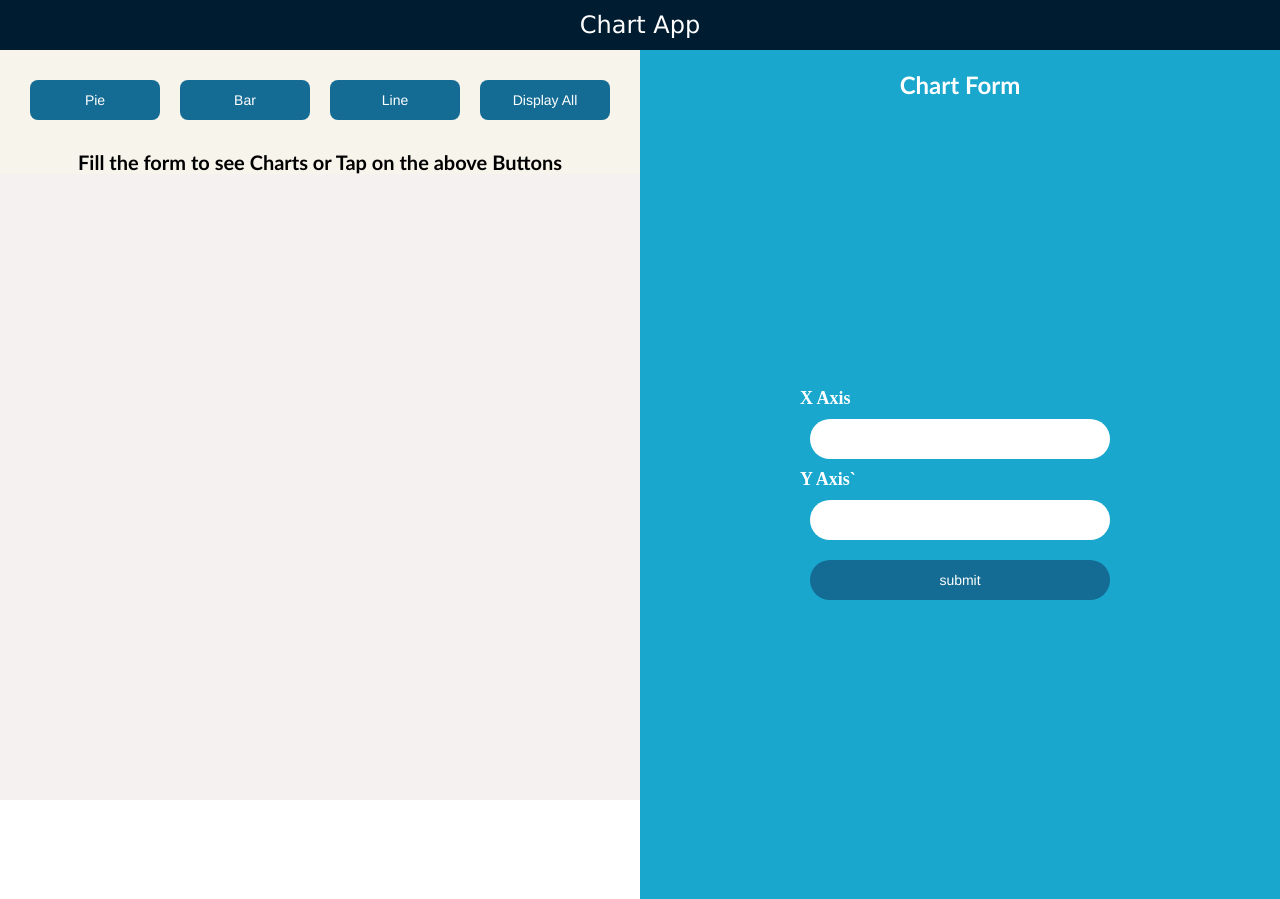
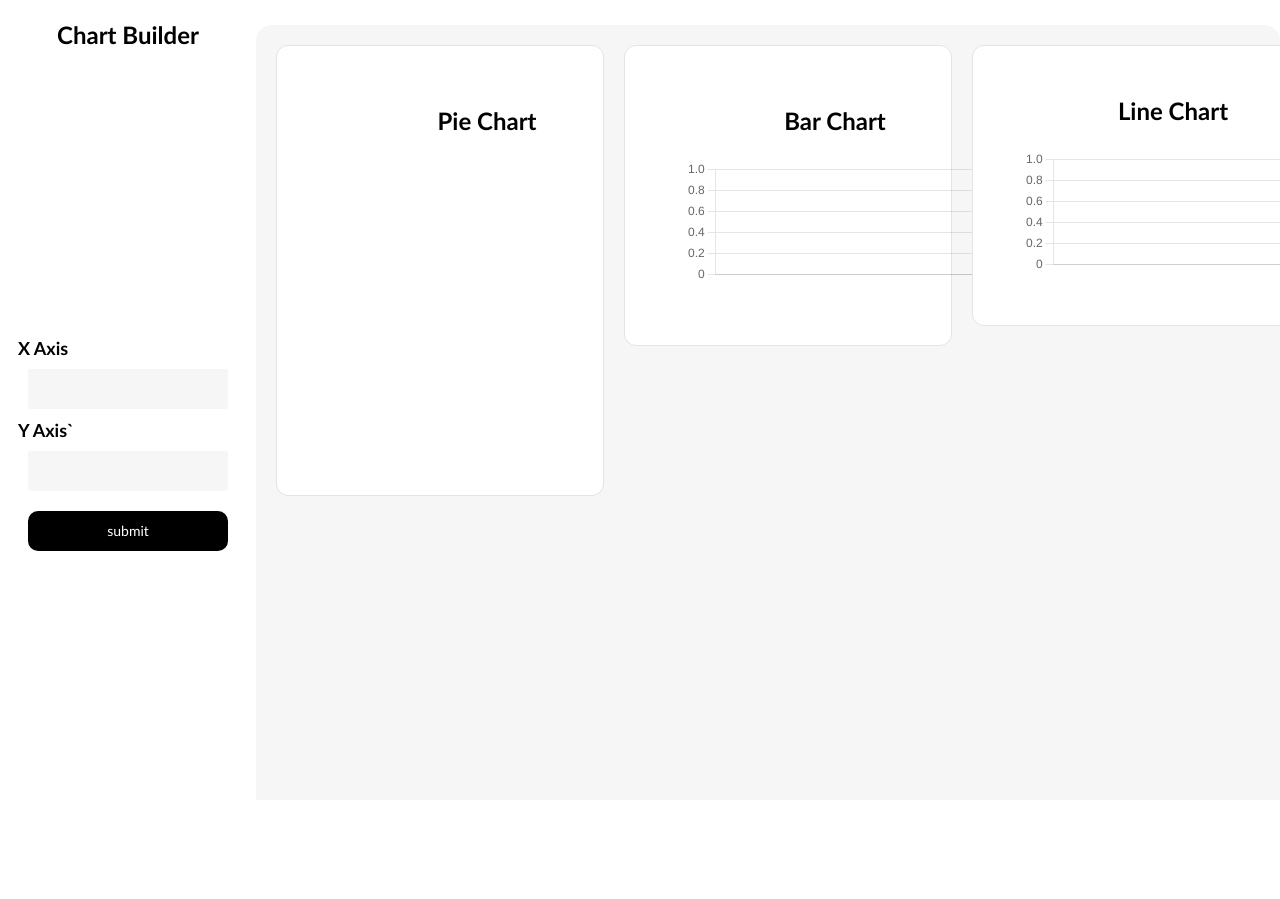
Before and after one commit to harshitdubey8/Chart-builder-app, a React (Create React App) app: page / in a window 1280 px wide. After the commit the page ends 800 px from the top, so only its background shows below. Built offline with nearby package versions, Linux system fonts and the light colour scheme; the HTML template or start-up script is replaced by a standard one.

Commit message:
Fixed UI

```diff
--- a/src/App.css
+++ b/src/App.css
@@ -1,4 +1,5 @@
 .App {
-  background-color: #f6f1f1;
-  height: 100vh;
+  /* background-color: #f6f1f1; */
+  background-color: #ffffff;
+  height: 100%;
 }
--- a/src/App.js
+++ b/src/App.js
@@ -1,11 +1,11 @@
-import Header from "./UI/Header";
+import Header from "./ui/Header";
 import HomeChart from "./components/HomeChart";
 import "./App.css";
 
 function App() {
   return (
     <div className="App">
-      <Header />
+      {/* <Header /> */}
       <HomeChart />
     </div>
   );
--- a/src/UI/ChartButton.js
+++ b/src/UI/ChartButton.js
@@ -15,11 +15,10 @@ const Button = styled.button`
   border-style: none;
   width: 200px;
   box-sizing: border-box;
-  color: #ffffff;
+
   cursor: pointer;
   display: inline-block;
-  font-family: "Haas Grot Text R Web", "Helvetica Neue", Helvetica, Arial,
-    sans-serif;
+
   font-size: 14px;
   font-weight: 500;
   height: 40px;
@@ -44,10 +43,12 @@ const Button = styled.button`
   ${(props) =>
     props.type === "submit" &&
     `
-     width: 300px;
-     border-radius : 30px;
+     width: 200px;
+     border-radius : 10px;
+     background-color : black !important;
+     color: #ffffff !important;
+
   `}
-  background-color: ${(props) => (props.isActive ? "#001C30  " : "#146c94")};
 `;
 
 export default ChartButton;
--- a/src/UI/ChartCard.js
+++ b/src/UI/ChartCard.js
@@ -6,12 +6,14 @@ const ChartCard = (props) => {
 };
 
 const CardWrapper = styled.section`
-  background-color: #e8f6ef;
-  box-shadow: rgba(0, 0, 0, 0.24) 0px 3px 8px;
+  background-color: #ffffff;
+  /* box-shadow: rgba(0, 0, 0, 0.24) 0px 3px 8px; */
+
   display: flex;
-  width: fit-content;
+  width: 100%;
   height: fit-content;
-  border-radius: 30px;
+  border-radius: 12px;
+  border: 1px solid #e4e4e4;
   margin: 20px;
   padding: 30px;
 `;
--- a/src/components/BarChart.js
+++ b/src/components/BarChart.js
@@ -1,4 +1,4 @@
-import { Bar } from "react-chartjs-2";
+import { Bar, Scatter } from "react-chartjs-2";
 import { styled } from "styled-components";
 export const BarChart = ({ chartData }) => {
   return (
@@ -7,6 +7,7 @@ export const BarChart = ({ chartData }) => {
       <Bar
         data={chartData}
         options={{
+          responsive: true,
           plugins: {
             title: {
               display: true,
@@ -24,9 +25,9 @@ export const BarChart = ({ chartData }) => {
 
 const BarChartWrapper = styled.div`
   padding: 30px;
-  transition: transform 0.2s;
+  transition: transform 0.5s cubic-bezier(0.075, 0.82, 0.165, 1);
 
   &:hover {
-    transform: scale(1.2);
+    transform: scale(1.01);
   }
 `;
--- a/src/components/ChartForm.js
+++ b/src/components/ChartForm.js
@@ -1,6 +1,6 @@
 import React, { useState } from "react";
 import { styled } from "styled-components";
-import ChartButton from "../UI/ChartButton";
+import ChartButton from "../ui/ChartButton";
 
 const ChartForm = (props) => {
   const [formData, setFormData] = useState({
@@ -16,11 +16,17 @@ const ChartForm = (props) => {
     }));
   };
 
+  const formSubmitHandler = (event) => {
+    props.chartDataHandler(event, formData);
+    setFormData({
+      data: "",
+      label: "",
+    });
+  };
+
   return (
     <InputFormWrapper>
-      <FormContainer
-        onSubmit={(event) => props.chartDataHandler(event, formData)}
-      >
+      <FormContainer onSubmit={formSubmitHandler}>
         <LabelText>X Axis</LabelText>
         <FormInput
           type="text"
@@ -56,18 +62,19 @@ const FormContainer = styled.form`
 `;
 
 const FormInput = styled.input`
-  width: 300px;
+  width: 200px;
   padding: 10px;
   height: 40px;
   border: none;
   margin: 10px 10px 10px 10px;
   outline-width: 0;
   font-size: 20px;
-  border-radius: 30px;
+  border-radius: 3px;
+  background-color: #f6f6f6;
 `;
 
 const LabelText = styled.h2`
-  color: white;
+  color: black;
   font-size: large;
 `;
 
--- a/src/components/HomeChart.js
+++ b/src/components/HomeChart.js
@@ -6,9 +6,9 @@ import PieChart from "./PieChart";
 import { BarChart } from "./BarChart";
 import LineChart from "./LineChart";
 
-import ChartCard from "../UI/ChartCard";
+import ChartCard from "../ui/ChartCard";
 import styled from "styled-components";
-import ChartButton from "../UI/ChartButton";
+import ChartButton from "../ui/ChartButton";
 import ChartForm from "./ChartForm";
 
 Chart.register(CategoryScale);
@@ -16,168 +16,101 @@ function HomeChart() {
   const [data, setData] = useState([]);
   const [chartData, setChartData] = useState({});
 
-  const [active, setActive] = useState({
-    pieA: false,
-    barA: false,
-    lineA: false,
-  });
+  const [loaded, setLoaded] = useState(false);
 
   useEffect(() => {
     setChartData({
       labels: data.map((bar) => bar.label),
       datasets: [
         {
-          label: " ",
+          label: "",
           data: data.map((bar) => bar.data),
           backgroundColor: [
-            "rgba(75,192,192,1)",
-
-            "#50AF95",
-            "#f3ba2f",
-            "#2a71d0",
+            "rgba(55, 25, 247, 0.5)",
+            "rgba(240, 254, 232, 5)",
+            "rgba(244, 132, 0, 0.5)",
           ],
-          borderColor: "black",
+          borderColor: [
+            "rgba(55, 25, 247, 1)",
+            "rgba(240, 254, 232, 1)",
+            "rgba(244, 132, 0, 1)",
+          ],
           borderWidth: 2,
         },
       ],
     });
+    setLoaded(true);
   }, [data]);
 
   const chartDataHandler = (event, chartData) => {
     event.preventDefault();
     setData((prev) => [...prev, chartData]);
-    setShowBar(true);
-    // setActive((prevState) => ({ ...prevState, barA: !showBar }));
-  };
-
-  const [showPie, setShowPie] = useState(false);
-  const [showBar, setShowBar] = useState(false);
-  const [showLine, setShowLine] = useState(false);
-
-  const pieHandler = (e) => {
-    e.preventDefault();
-    setShowPie((prev) => !prev);
-    setActive((prevState) => ({ ...prevState, pieA: !showPie }));
-  };
-
-  const lineHandler = (e) => {
-    e.preventDefault();
-    setShowLine((prev) => !prev);
-    setActive((prevState) => ({ ...prevState, lineA: !showLine }));
-  };
-
-  const barHandler = (e) => {
-    e.preventDefault();
-    setShowBar((prev) => !prev);
-    setActive((prevState) => ({ ...prevState, barA: !showBar }));
-  };
-
-  const allDisplayHandler = (e) => {
-    e.preventDefault();
-
-    setShowBar(true);
-    setShowLine(true);
-    setShowPie(true);
   };
 
   return (
     <HomeWrapper>
+      <FormDisplay>
+        <FormHeader>Chart Builder </FormHeader>
+        <ChartForm chartDataHandler={chartDataHandler} />
+      </FormDisplay>
       <ChartDisplay>
-        <ButtonSection>
-          <ChartButton
-            title={"Pie"}
-            onClick={pieHandler}
-            isActive={active.pieA}
-          />
-          <ChartButton
-            title={"Bar"}
-            onClick={barHandler}
-            isActive={active.barA}
-          />
-          <ChartButton
-            title={"Line"}
-            onClick={lineHandler}
-            isActive={active.lineA}
-          />
-          <ChartButton title={"Display All"} onClick={allDisplayHandler} />
-        </ButtonSection>
-
-        <ChartSection>
-          {!showPie && !showBar && !showLine && (
-            <InfoText>
-              Fill the form to see Charts or Tap on the above Buttons
-            </InfoText>
-          )}
-
-          {showPie && (
+        {loaded && (
+          <ChartSection>
             <ChartCard>
               <PieChart chartData={chartData} />
             </ChartCard>
-          )}
-          {showBar && (
+
             <ChartCard>
               <BarChart chartData={chartData} />
             </ChartCard>
-          )}
-          {showLine && (
+
             <ChartCard>
               <LineChart chartData={chartData} />
             </ChartCard>
-          )}
-        </ChartSection>
+          </ChartSection>
+        )}
       </ChartDisplay>
-      <FormDisplay>
-        <FormHeader> Chart Form </FormHeader>
-        <ChartForm chartDataHandler={chartDataHandler} />
-      </FormDisplay>
     </HomeWrapper>
   );
 }
 
 const HomeWrapper = styled.section`
   display: flex;
+  width: 100%;
+  height: 100%;
+  overflow: hidden;
 `;
 const ChartSection = styled.div`
-  display: flex;
-  flex-wrap: wrap;
-  justify-content: space-around;
-  align-items: center;
-`;
-
-const ButtonSection = styled.div`
-  display: flex;
-  padding: 20px;
-  align-items: center;
-  justify-content: center;
+  display: grid;
+  grid-template-columns: repeat(auto-fit, minmax(300px, 1fr));
+  overflow-y: scroll;
+  border-radius: 16px;
+  gap: 20px;
+  background-color: #f6f6f6;
+  height: 100vh;
+  margin-top: 25px;
 `;
 
 const ChartDisplay = styled.div`
-  background-color: #f6f4eb;
-  overflow-y: scroll;
-  height: 100%;
-  width: 50%;
+  background-color: #ffffff;
+  overflow-y: auto;
+  height: fit-content;
+  width: 80%;
 `;
 const FormDisplay = styled.div`
-  width: 50%;
-  background-color: #19a7ce;
-  overflow-y: hidden;
+  background-color: #ffffff;
+  width: 20%;
+  /* background-color: #19a7ce; */
+  overflow: hidden;
   display: flex;
   flex-direction: column;
-
   align-items: center;
 `;
 
 const FormHeader = styled.h1`
-  display: flex;
-  color: white;
-  font-family: "Gill Sans", "Gill Sans MT", Calibri, "Trebuchet MS", sans-serif;
+  color: black;
 
   margin-top: 20px;
 `;
 
-const InfoText = styled.h1`
-  color: black;
-  font-size: 20px;
-  font-family: "Gill Sans", "Gill Sans MT", Calibri, "Trebuchet MS", sans-serif;
-`;
 export default HomeChart;
--- a/src/index.css
+++ b/src/index.css
@@ -1,4 +1,23 @@
+:root {
+  --font-family: "Gill Sans", "Gill Sans MT", Calibri, "Trebuchet MS",
+    sans-serif;
+}
+
 * {
   box-sizing: border-box;
   margin: 0;
 }
+
+html,
+body {
+  width: 100%;
+  height: 100%;
+  overflow: hidden;
+  font-family: var(--font-family);
+}
+
+input,
+button,
+textarea {
+  font-family: var(--font-family);
+}
```
Also changed, not shown: public/Icon.png.
